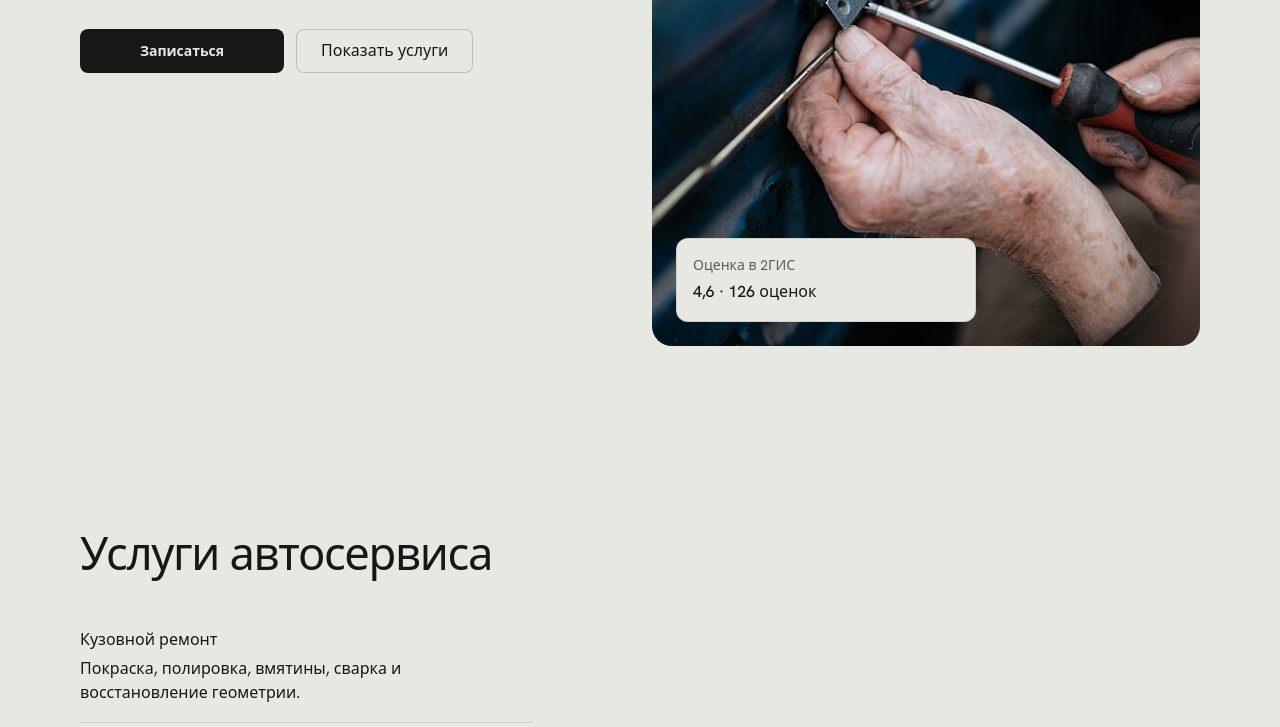
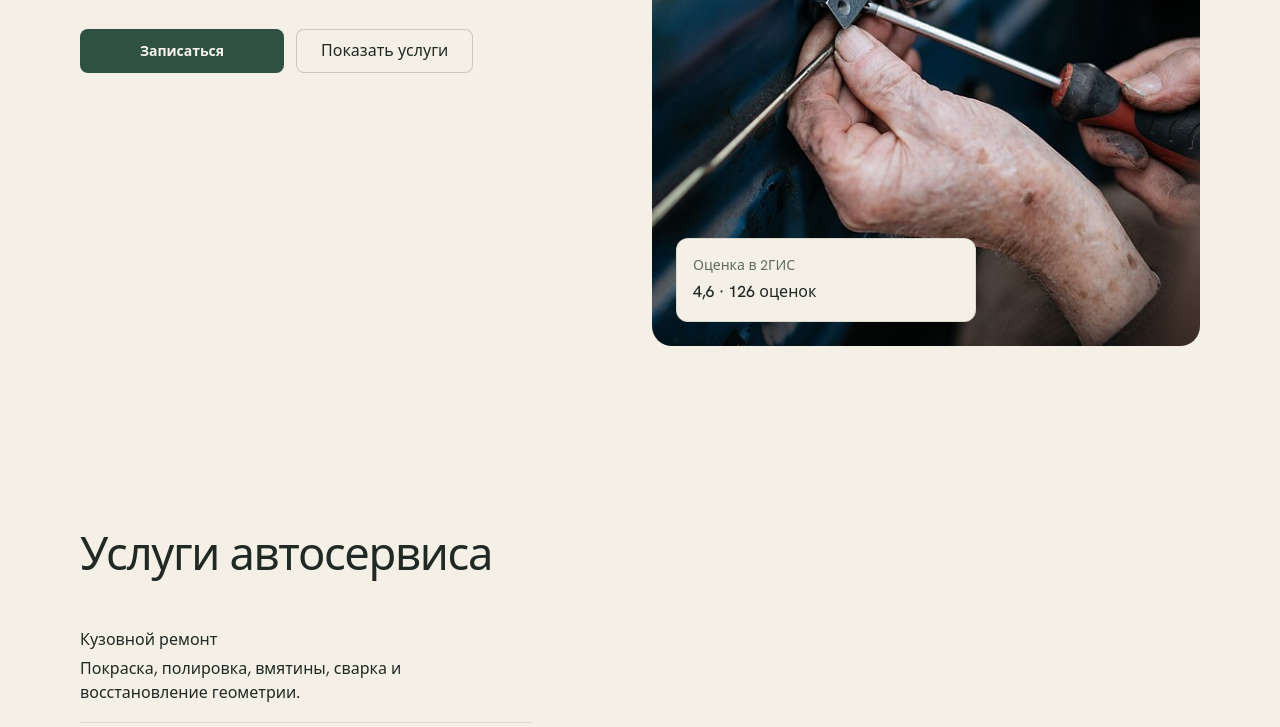
Before and after one commit to pec0k/avto-klinika-krasnodar, a plain HTML site: page index.html in a window 1280 px wide. Shown: the part 390-1117 px from the top of the page. Drawn offline with Linux system fonts and the light colour scheme.

Commit message:
Сделать палитру сайта теплее

```diff
--- a/index.html
+++ b/index.html
@@ -31,10 +31,10 @@
   <link rel="stylesheet" href="assets/moments/word-highlight/moment.css">
   <style>
     :root {
-      --p-bg: #e8e8e3; --p-surface: #dcdcd6; --p-ink: #181715; --p-muted: #5c5b56;
-      --p-accent: #bfb21a; --p-accent-ink: #181715; --p-action: #181715; --p-action-ink: #e8e8e3;
-      --p-inv-bg: #181715; --p-inv-surface: #242321; --p-inv-ink: #e8e8e3; --p-inv-muted: #91908d;
-      --p-inv-accent: #bfb21a; --p-inv-accent-ink: #181715; --p-inv-action: #bfb21a; --p-inv-action-ink: #181715;
+      --p-bg: #f4f0e6; --p-surface: #e6ebe2; --p-ink: #202923; --p-muted: #606b61;
+      --p-accent: #bc873c; --p-accent-ink: #202923; --p-action: #2f5144; --p-action-ink: #f8f4eb;
+      --p-inv-bg: #20372f; --p-inv-surface: #2a4339; --p-inv-ink: #f3f0e7; --p-inv-muted: #bcc6bc;
+      --p-inv-accent: #d4aa62; --p-inv-accent-ink: #202923; --p-inv-action: #d4aa62; --p-inv-action-ink: #202923;
       --font-display: "Hanken Grotesk", system-ui, sans-serif;
       --font-text: "Hanken Grotesk", system-ui, sans-serif;
       --display-weight: 400;
```
